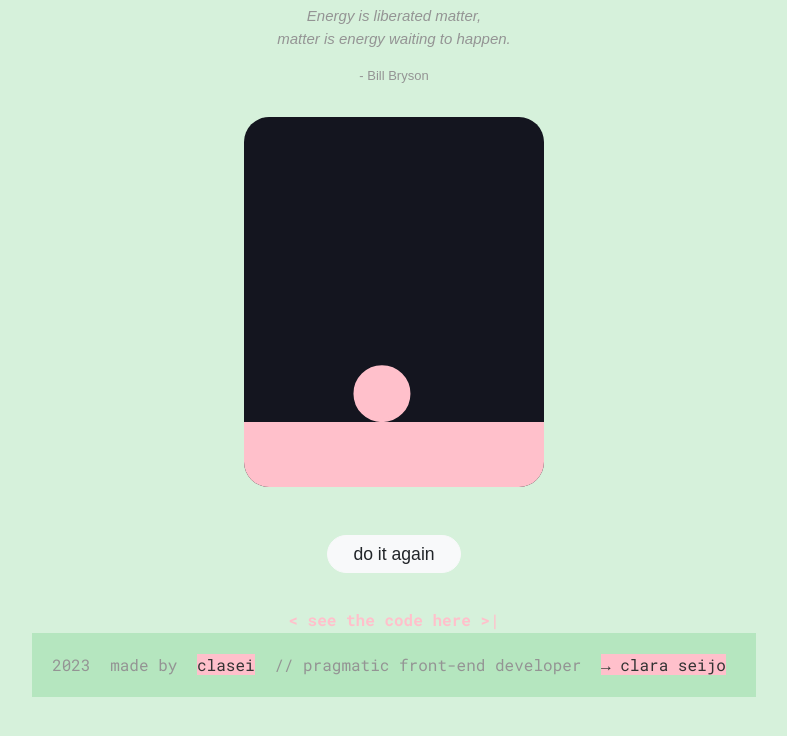
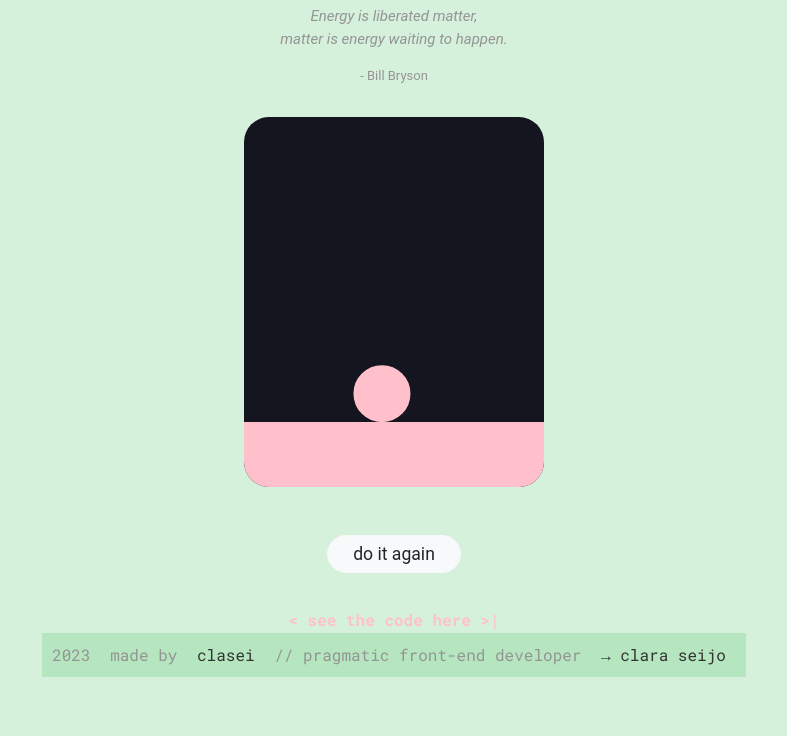
Before and after one commit to clasei/matter-animation, a plain HTML site: page index.html in a window 1280 px wide. Shown: the part 146-882 px from the top of the page, without its empty margins (246-1033 px from the left). Drawn offline with nearby package versions, Linux system fonts and the light colour scheme.

Commit message:
footer added, working on style; develope branch created

```diff
--- a/css/style.css
+++ b/css/style.css
@@ -7,7 +7,7 @@
 }
 
 body {
-    font-family: Arial, sans-serif;
+    font-family: 'Roboto', sans-serif;
     background-color: var(--background-color);
     color: var(--neutral-light-color);
     display: flex;
@@ -21,6 +21,10 @@ body {
     text-align: center;
     padding-top: 25px;
     padding-bottom: 100px;
+}
+
+#container > div:not(#footer) {
+    flex: 1;
 }
 
 #main-title {
@@ -97,20 +101,20 @@ body {
 #footer {
     font-family: 'Roboto Mono', monospace;
     background-color: rgba(50, 185, 79, 0.2);
-    padding: 20px;
+    padding: 10px;
+    width: 100%;
     text-align: center;
 }
 
 footer a {
     text-decoration: none;
-    background-color: pink;
     color: #333;
     margin: 0 10px;
     transition: color 0.3s;
 }
 
 footer a:hover {
-    color: darkcyan;
+    background-color: pink;
     font-weight: bold;
 }
 
--- a/index.html
+++ b/index.html
@@ -32,7 +32,7 @@
 
         <div id="footer">
             <footer>
-                <span id="currentYear">{new Date().getFullYear()} 🚀</span>
+                <span id="currentYear">🚀</span>
                     made by <a href="https://github.com/clasei" target="_blank" rel="noopener noreferrer">clasei</a> //
                     pragmatic front-end developer
                 <a href="https://bio.link/claraseijo" target="_blank" rel="noopener noreferrer">→ clara seijo</a>
```
